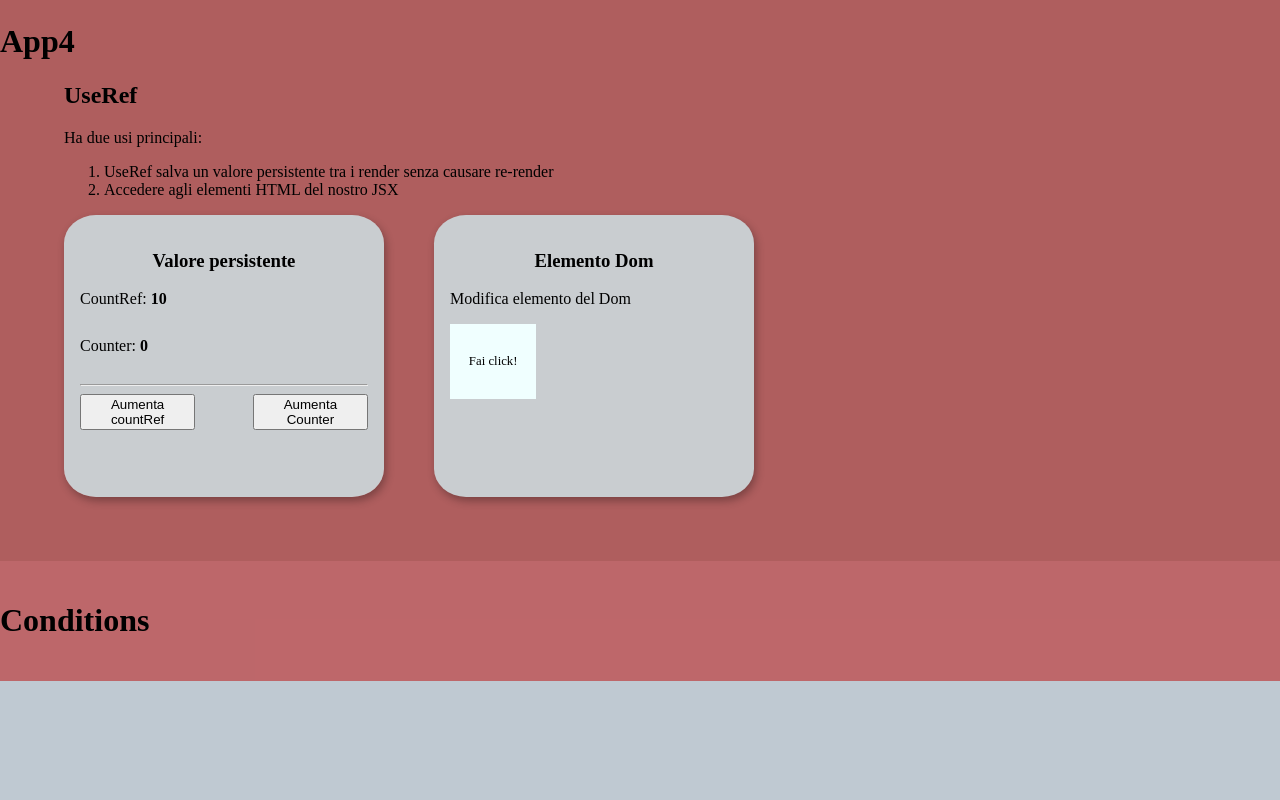
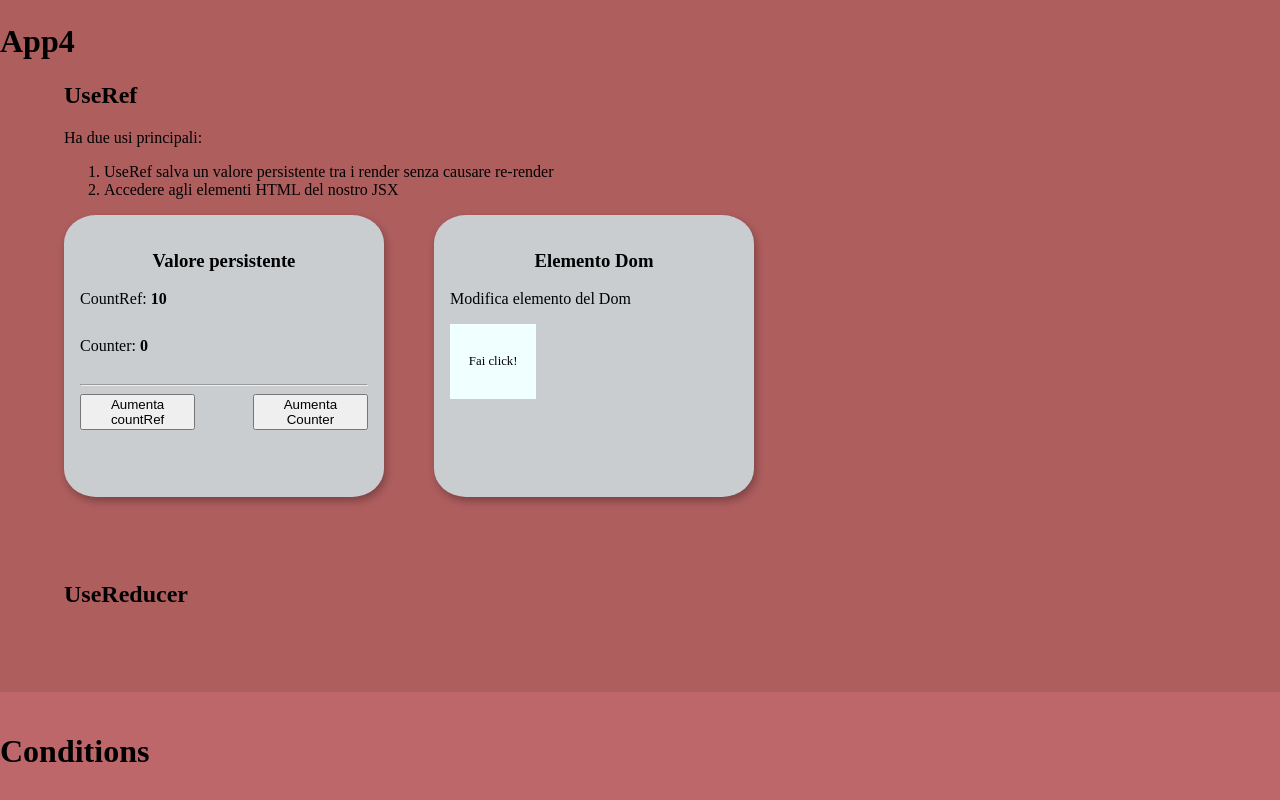
Before and after one commit to DylanBlanco/react-intro, a React (Vite) app: page / in a window 1280 px wide. Shown: the part 5986-6786 px from the top of the page. Before the commit the page ends 6667 px from the top, so only its background shows below. Built offline with nearby package versions, Linux system fonts and the light colour scheme; no server answers.

Commit message:
App4 - UseReducer - creato component

```diff
--- a/src/App4.jsx
+++ b/src/App4.jsx
@@ -1,4 +1,5 @@
 import { useEffect, useRef, useState } from 'react'
+import UseReducer from './components/UseReducer';
 import './css/app4.css'
 
 function App () {
@@ -71,6 +72,8 @@ function App () {
                     </div>
                 </div>
             </div>
+
+            <UseReducer />
         </div>
     )
 }
--- /dev/null
+++ b/src/components/UseReducer.jsx
@@ -0,0 +1,13 @@
+import '../css/app4.css'
+function UseReducer () {
+
+    return(
+        <>
+            <div className="UseReducer">
+                <h2>UseReducer</h2>
+            </div>
+        </>
+    )
+}
+
+export default UseReducer
--- a/src/css/app4.css
+++ b/src/css/app4.css
@@ -31,3 +31,8 @@
     justify-content: center;
     font-size: 0.8rem;
 }
+
+.UseReducer {
+    padding-top: 5%;
+    padding-left: 5%;
+}
```
